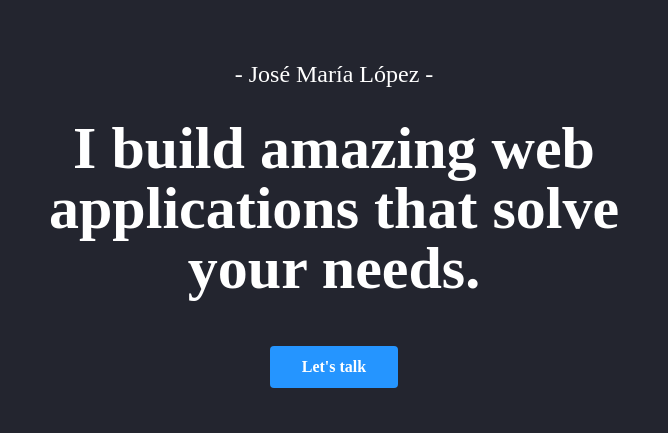
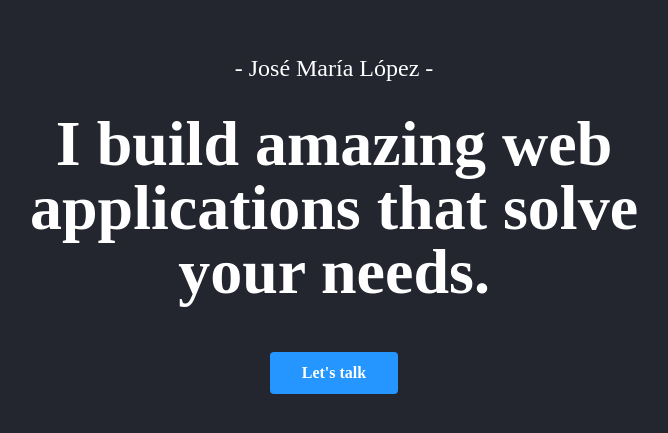
Before and after one commit to josemarialopez/josemarialopez, an Angular app: page / in a window 1280 px wide. Shown: the part 175-608 px from the top of the page, without its empty margins (306-974 px from the left). Built offline with nearby package versions, Linux system fonts and the light colour scheme; a web font is replaced by a local one.

Commit message:
Optimise some styling

```diff
--- a/src/styles.scss
+++ b/src/styles.scss
@@ -16,10 +16,17 @@ body {
 h1 {
   font-style: normal;
   font-weight: 600;
-  font-size: clamp(1rem, 1rem + 10vw, 3.75rem);
-  line-height: clamp(1rem, 1rem + 10vw, 3.75rem);
+  font-size: 2.25rem;
+  line-height: 2.25rem;
   color: #ffffff;
   margin: 0;
+}
+
+@media (min-width: 60em) {
+  h1 {
+    font-size: 4rem;
+    line-height: 1;
+  }
 }
 
 h2 {
```
